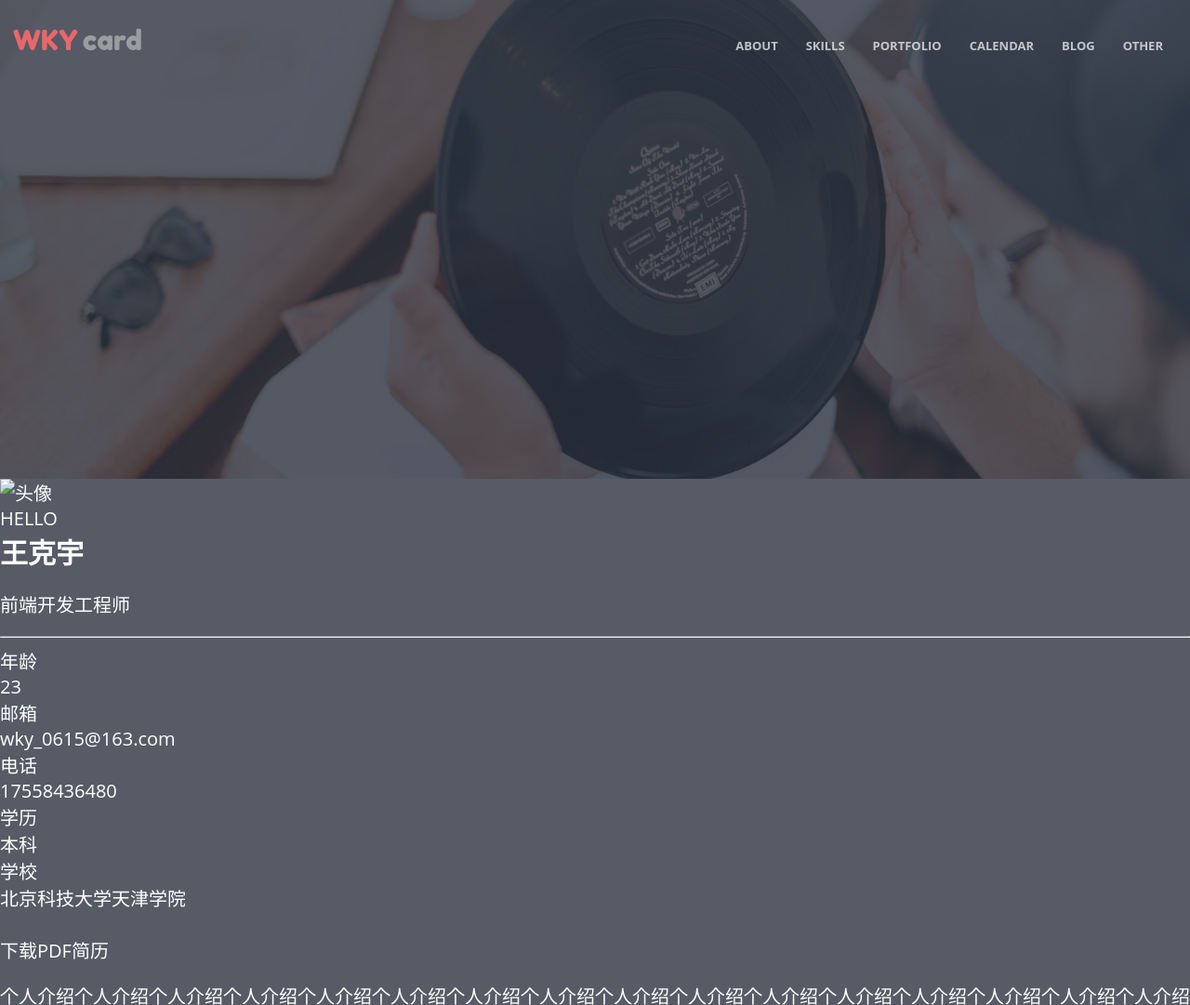
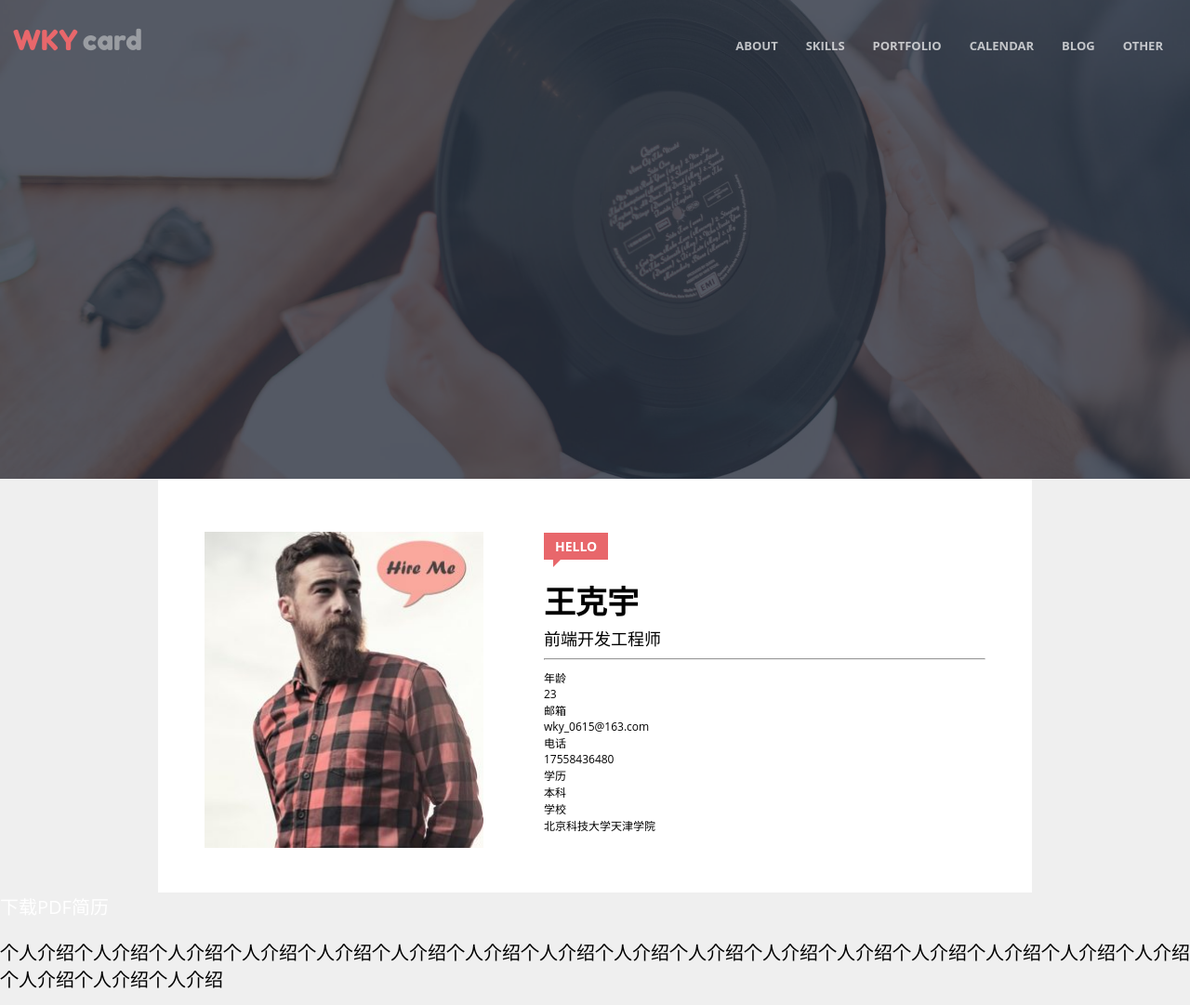
Before and after one commit to keyuTech/resume, a plain HTML site: page index.html in a window 1280 px wide. Shown: the top 1081 px of the page at 93% size. Drawn offline with Linux system fonts and the light colour scheme.

Commit message:
更新card

```diff
--- a/common.css
+++ b/common.css
@@ -1,6 +1,5 @@
 html, body {
   height: 100%;
-  color: #fff;
   font-size: 20px;
 }
 html, body, h1, h2, h3, h4, h5, h6, a, dl, dd, dt, ul, li, div, nav {
--- a/index.html
+++ b/index.html
@@ -31,12 +31,12 @@
   </header>
   <main>
     <section class="card">
-      <div class="content">
+      <div class="content clearfix">
         <div class="portrait">
-          <img src="#" alt="头像">
+          <img src="./img/avatar.jpg" alt="头像">
         </div>
         <div class="personalInfo">
-          <span class="welcome">HELLO</span>
+          <span class="welcome">HELLO<span class="triangle"></span></span>
           <h1>王克宇</h1>
           <p class="descripsion">前端开发工程师</p>
           <hr>
@@ -61,6 +61,8 @@
         <a href="#"><img src="#" alt=""></a>
         <a href="#"><img src="#" alt=""></a>
       </div>
+    </section>
+    <section class="pdfResume">
       <a class="download" href="#">下载PDF简历</a>
       <p class="introduction">个人介绍个人介绍个人介绍个人介绍个人介绍个人介绍个人介绍个人介绍个人介绍个人介绍个人介绍个人介绍个人介绍个人介绍个人介绍个人介绍个人介绍个人介绍个人介绍</p>
     </section>
--- a/style.css
+++ b/style.css
@@ -1,5 +1,5 @@
 body {
-  background-color: rgba(44, 51, 64, 0.8);
+  background-color: #efefef;
 }
 .topNavBar {
   width: 100%;
@@ -51,3 +51,58 @@ header .banner .mask {
   height: 515px;
   background-color: rgba(44, 51, 64, 0.8);
 }
+main .card {
+  max-width: 940px;
+  background-color: #fff;
+  margin: 0 auto;
+}
+main .card .content {
+  padding: 57px 50px 15px 50px;
+}
+main .card .portrait {
+  float: left;
+  margin-right: 65px;
+}
+main .card .peronalInfo {
+  float: left;
+}
+main .card .portrait img {
+  width: 300px;
+  height: 340px;
+}
+main .card .personalInfo .welcome {
+  background-color: #e8676b;
+  color: #fff;
+  font-size: 14px;
+  font-weight: 700;
+  padding: 5px 12px;
+  position: relative;
+  display: inline-block;
+  margin-bottom: 15px;
+}
+main .card .personalInfo .triangle {
+  display: block;
+  border: 8px solid transparent;
+  width: 0;
+  height: 0;
+  border-top-width: 0;
+  border-left-color: #e8676b;
+  margin-left: 5px;
+  position: absolute;
+  left: 5px;
+  top: 100%;
+}
+main .card .personalInfo h1 {
+  font-size: 34px;
+  line-height: 1.2;
+  margin: 10px 0;
+}
+main .card .personalInfo>p {
+  font-size: 18px;
+  font-weight: 400;
+  line-height: 1.1;
+  margin: 0;
+}
+main .card .personalInfo dl {
+  font-size: 12px;
+}
```
Also changed, not shown: img/avatar.jpg (added).
